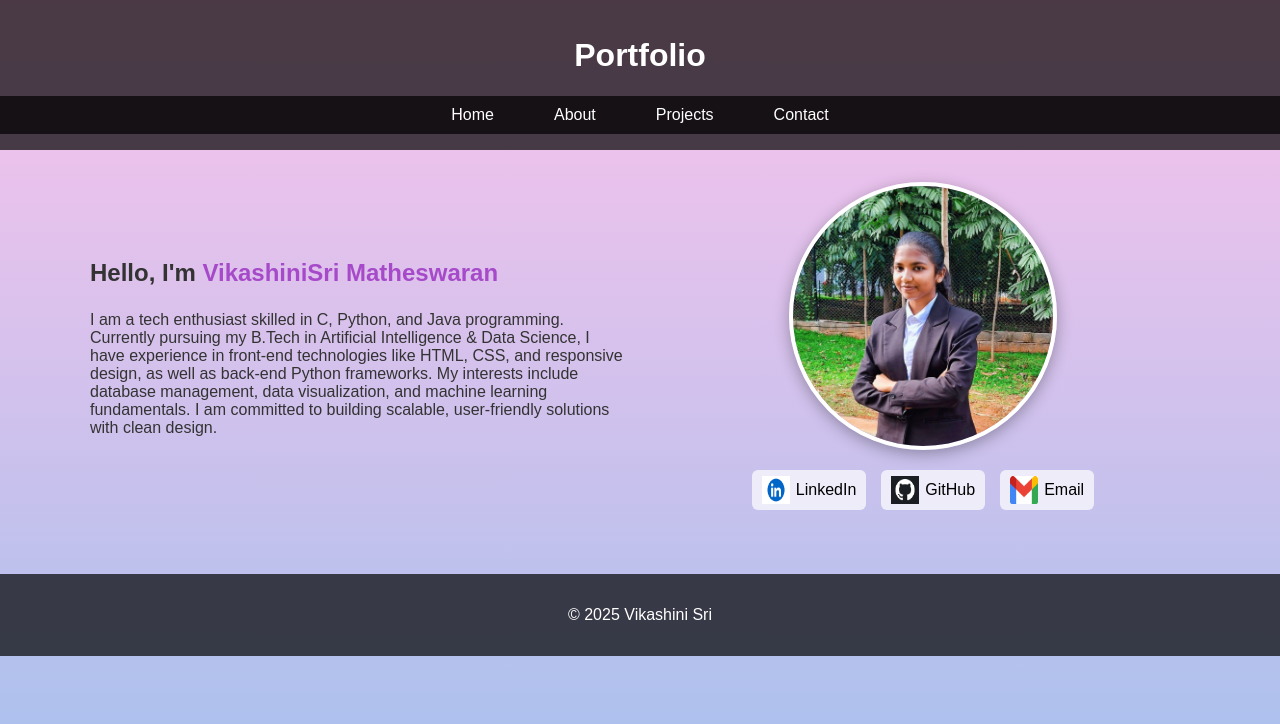
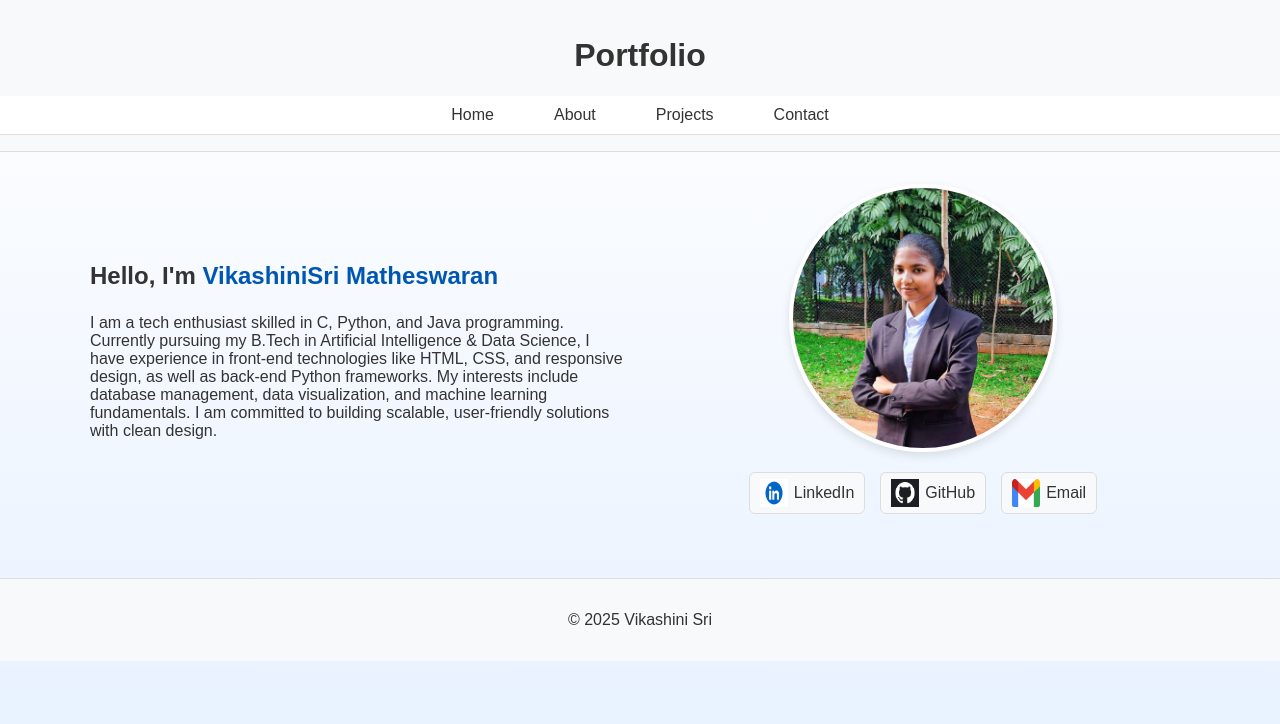
Before and after one commit to VikashiniSri27/VIKASHINISRI-PORTFOLIO, a plain HTML site: page index.html in a window 1280 px wide. Drawn offline with Linux system fonts and the light colour scheme.

Commit message:
Update style.css

```diff
--- a/style.css
+++ b/style.css
@@ -3,17 +3,18 @@ body {
     font-family: Arial, sans-serif;
     margin: 0;
     padding: 0;
-    background: linear-gradient(to bottom, #fbc2eb, #a6c1ee); /* soft gradient */
+    background: linear-gradient(to bottom, #ffffff, #e6f0ff); /* light gradient */
     color: #333;
     min-height: 100vh;
 }
 
 /* ==== HEADER ==== */
 header {
-    background-color: rgba(0, 0, 0, 0.7);
-    color: white;
+    background-color: #f8f9fa; /* light gray */
+    color: #333;
     padding: 1em 0;
     text-align: center;
+    border-bottom: 1px solid #ddd;
 }
 
 /* ==== NAVIGATION BAR ==== */
@@ -21,23 +22,26 @@ nav {
     display: flex;
     justify-content: center;
     gap: 20px;
-    background-color: rgba(0,0,0,0.7);
+    background-color: #ffffff; /* white nav */
     padding: 10px 0;
+    border-bottom: 1px solid #ddd;
 }
 
 nav a {
-    color: white;
+    color: #333;
     text-decoration: none;
     padding: 10px 20px;
     transition: background-color 0.3s ease;
+    border-radius: 5px;
 }
 
 nav a:hover {
-    background-color: rgba(255,255,255,0.2);
+    background-color: #f0f0f0;
 }
 
 nav a.active {
-    background-color: rgba(255,255,255,0.3);
+    background-color: #e6f0ff;
+    font-weight: bold;
 }
 nav ul {
     list-style: none;
@@ -52,7 +56,6 @@ nav ul li {
     display: inline;
 }
 
-
 /* ==== MAIN CONTENT ==== */
 main {
     max-width: 1100px;
@@ -62,12 +65,12 @@ main {
 
 /* ==== PROJECT CARDS ==== */
 .project-card {
-    background-color: rgba(255, 255, 255, 0.85);
+    background-color: #ffffff;
     margin: 1em auto;
     padding: 1.5em;
     max-width: 500px;
     border-radius: 10px;
-    box-shadow: 0px 4px 15px rgba(0, 0, 0, 0.2);
+    box-shadow: 0px 4px 15px rgba(0, 0, 0, 0.1);
 }
 
 /* ==== ABOUT PAGE ==== */
@@ -75,9 +78,9 @@ main {
     max-width: 900px;
     margin: 2em auto;
     padding: 2em;
-    background-color: rgba(255, 255, 255, 0.85);
+    background-color: #ffffff;
     border-radius: 10px;
-    box-shadow: 0px 4px 10px rgba(0,0,0,0.15);
+    box-shadow: 0px 4px 10px rgba(0,0,0,0.1);
 }
 
 /* ==== HOME PAGE ==== */
@@ -101,7 +104,7 @@ main {
 }
 
 .highlight {
-    color: #a64ac9;
+    color: #0056b3;
     font-weight: bold;
 }
 
@@ -114,8 +117,8 @@ main {
     width: 260px;
     height: 260px;
     border-radius: 50%;
-    border: 4px solid white;
-    box-shadow: 0 4px 15px rgba(0,0,0,0.3);
+    border: 4px solid #fff;
+    box-shadow: 0 4px 10px rgba(0,0,0,0.1);
 }
 
 /* ==== SOCIAL LINKS ==== */
@@ -130,11 +133,12 @@ main {
     display: flex;
     align-items: center;
     text-decoration: none;
-    color: black;
-    background: rgba(255, 255, 255, 0.7);
+    color: #333;
+    background: #f8f9fa;
     padding: 6px 10px;
     border-radius: 6px;
     transition: transform 0.3s ease, background-color 0.3s ease;
+    border: 1px solid #ddd;
 }
 
 .social-links a img {
@@ -145,16 +149,17 @@ main {
 
 .social-links a:hover {
     transform: scale(1.05);
-    background-color: rgba(255, 255, 255, 0.9);
+    background-color: #e6f0ff;
 }
 
 /* ==== CONTACT PAGE ==== */
 form {
     max-width: 400px;
     margin: 2em auto;
-    background-color: rgba(255, 255, 255, 0.85);
+    background-color: #ffffff;
     padding: 20px;
     border-radius: 8px;
+    border: 1px solid #ddd;
 }
 
 form label {
@@ -177,7 +182,7 @@ form textarea {
 
 form input[type="submit"] {
     margin-top: 15px;
-    background-color: #a6c1ee;
+    background-color: #0056b3;
     color: white;
     font-weight: bold;
     border: none;
@@ -186,16 +191,17 @@ form input[type="submit"] {
 }
 
 form input[type="submit"]:hover {
-    background-color: #fbc2eb;
+    background-color: #003f80;
 }
 
 /* ==== FOOTER ==== */
 footer {
-    background-color: rgba(0, 0, 0, 0.7);
-    color: white;
+    background-color: #f8f9fa;
+    color: #333;
     text-align: center;
     padding: 1em 0;
     margin-top: 2em;
+    border-top: 1px solid #ddd;
 }
 
 /* ==== RESPONSIVE DESIGN ==== */
```
